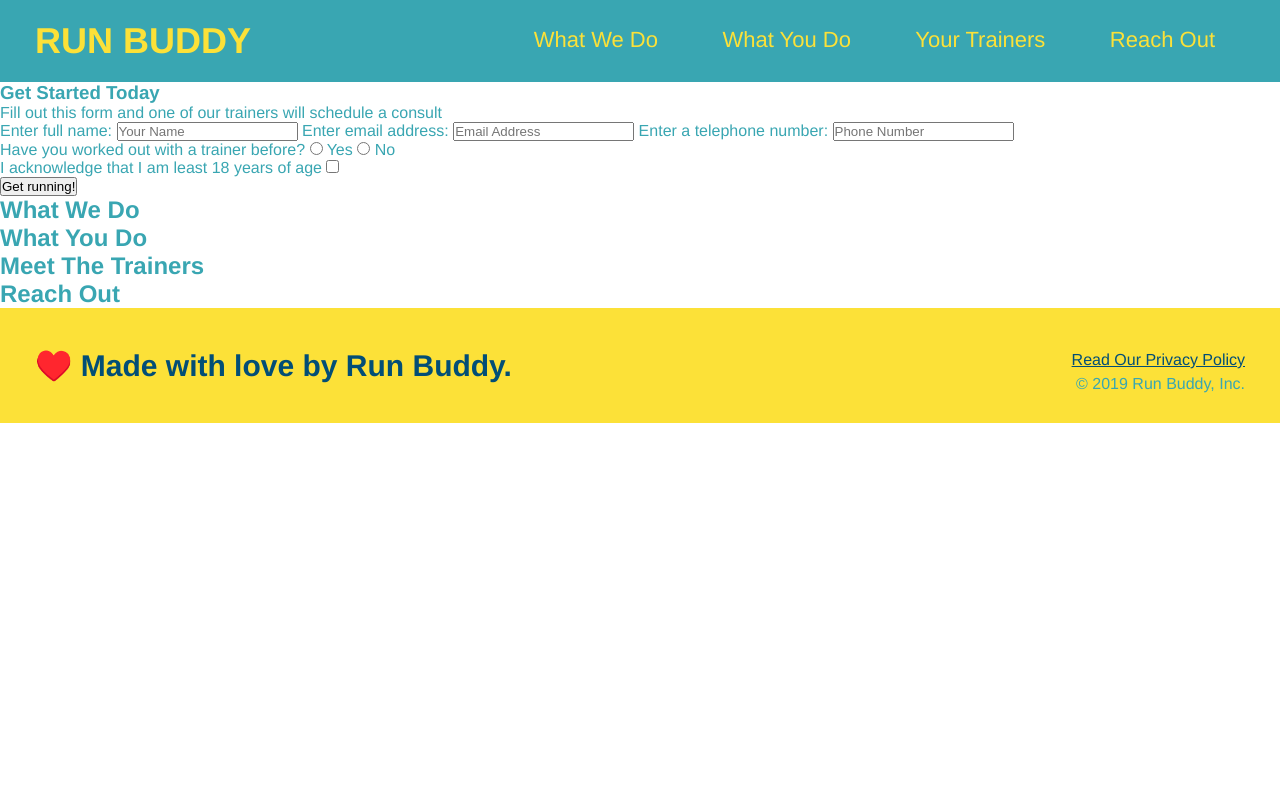
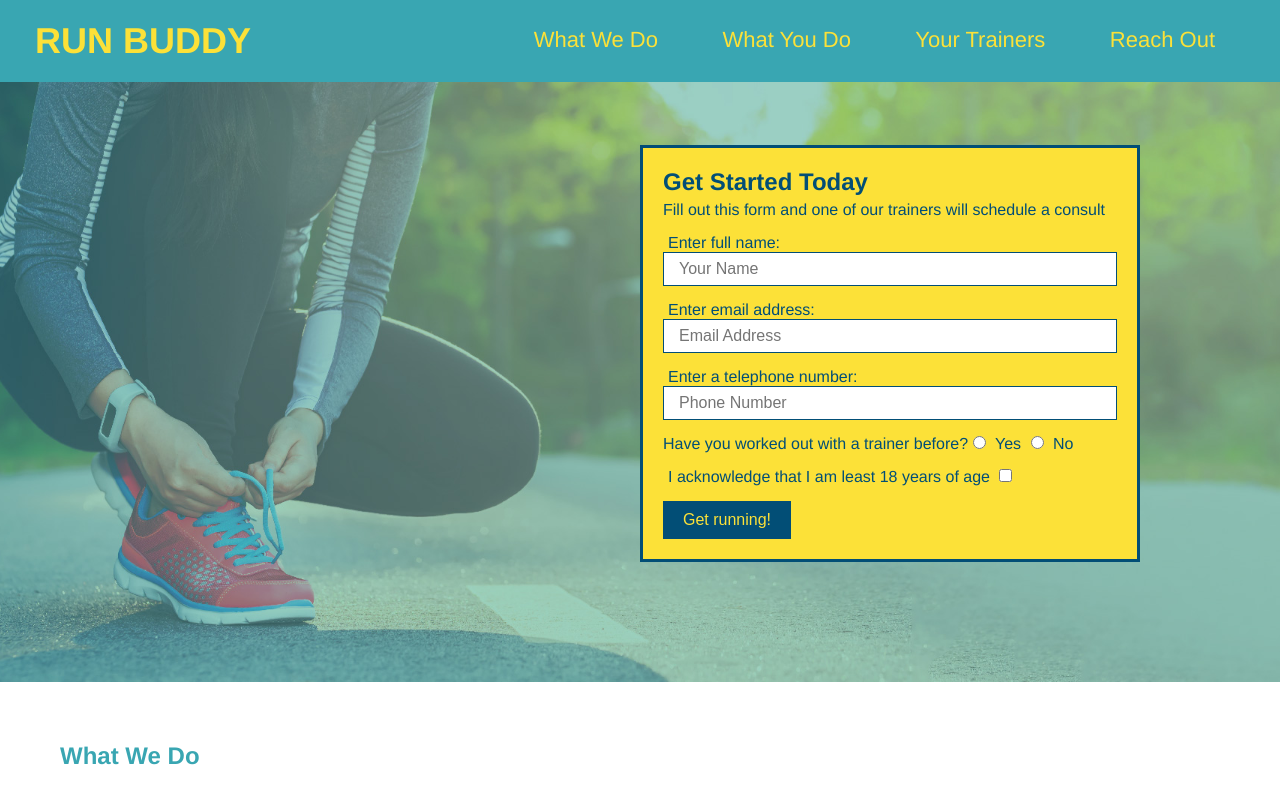
Before and after one commit to BrookesCodeStuff/run-buddy, a plain HTML site: page index.html in a window 1280 px wide. Shown: the top 800 px of the page. Drawn offline with Linux system fonts and the light colour scheme.

Commit message:
add hero section styling

```diff
--- a/assets/css/style.css
+++ b/assets/css/style.css
@@ -66,3 +66,59 @@ footer div {
 footer a {
   color: #024e76;
 }
+
+/* global styles */
+section {
+  padding: 60px;
+}
+
+/* hero styling */
+.hero {
+  background-image: url('../images/hero-bg.jpg');
+  height: 600px;
+  background-size: cover;
+  background-position: center;
+  position: relative;
+}
+
+.hero-form {
+  background-color: #fce138;
+  padding: 20px;
+  width: 500px;
+  color: #024e76;
+  border: solid 3px #024e76;
+  position: absolute;
+  bottom: 120px;
+  right: 140px;
+}
+
+.hero-form h3 {
+  font-size: 24px;
+  margin: 0;
+}
+
+.hero-form p {
+  margin: 5px 0 15px 0;
+}
+
+.hero-form label {
+  margin: 0 5px;
+}
+
+.form-input {
+  border: 1px solid #024e76;
+  display: block;
+  padding: 7px 15px;
+  font-size: 16px;
+  color: #024e76;
+  width: 100%;
+  margin-bottom: 15px;
+}
+
+form button {
+  background-color: #024e76;
+  color: #fce138;
+  border: none;
+  padding: 10px 20px;
+  font-size: 16px;
+}
--- a/index.html
+++ b/index.html
@@ -35,18 +35,18 @@
   </header>
 
   <!-- hero/jumbotron -->
-  <section>
-    <div>
+  <section class="hero">
+    <div class="hero-form">
       <h3>Get Started Today</h3>
       <p>Fill out this form and one of our trainers will schedule a consult</p>
       <!-- Add form element -->
       <form>
         <label for="name">Enter full name:</label>
-        <input type="text" name="name" id="name" placeholder="Your Name" />
+        <input type="text" name="name" id="name" placeholder="Your Name" class="form-input"/>
         <label for="email">Enter email address:</label>
-        <input type="email" name="email" id="email" placeholder="Email Address" />
+        <input type="email" name="email" id="email" placeholder="Email Address" class="form-input"/>
         <label for="phone">Enter a telephone number:</label>
-        <input type="tel" name="phone" id="phone" placeholder="Phone Number" />
+        <input type="tel" name="phone" id="phone" placeholder="Phone Number" class="form-input"/>
         <p>
           Have you worked out with a trainer before?
           <input type="radio" name="trainer-confirm" id="trainer-yes" />
```
Also changed, not shown: assets/images/hero-bg.jpg (added).
